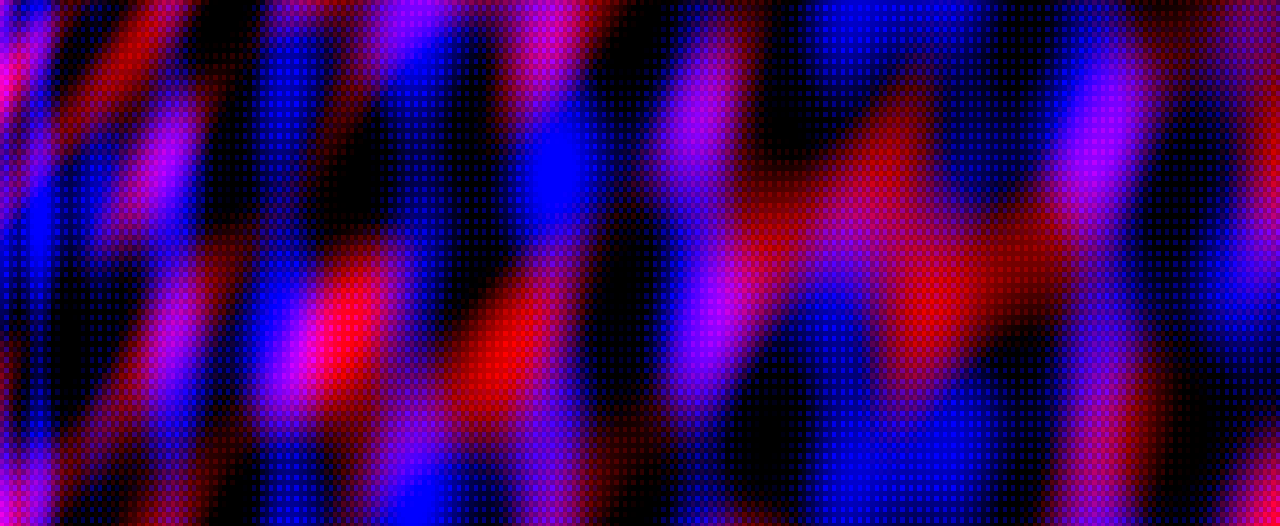
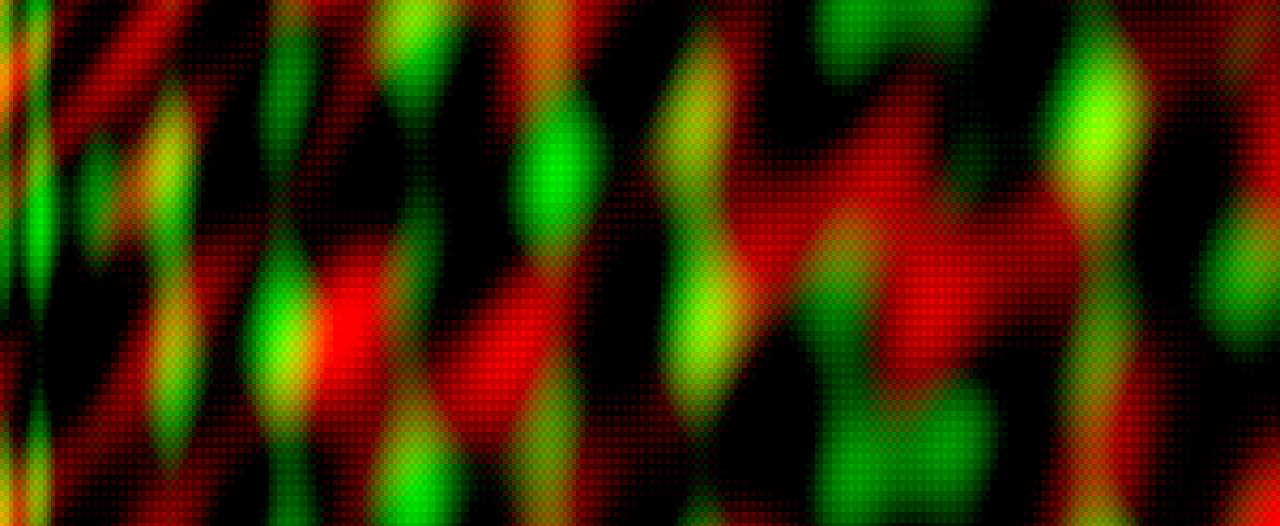
Before and after one commit to Wattle-bird/idle-page, a plain HTML site: page index.html in a window 1280 px wide. Shown: the top 526 px of the page. Drawn offline with Linux system fonts and the light colour scheme.

Commit message:
Make colors more night friendly

```diff
--- a/index.html
+++ b/index.html
@@ -49,14 +49,14 @@
         for (let y = 0; y < HEIGHT; y++) {
           const sin = Math.sin
           let r = (sin(x/ 7 + t * 20) + sin(x/64 + y/12 + t*30) + sin(y/13 - x/25 + t*34) + sin(Math.sqrt(x+y+(t%30)) * 4)) * 64 + 30
-          let b = (sin(x/5 + t * 15) + sin(x/16 + y/7 + t*28) + sin(y/14 - x/20 + t*34) + sin(Math.sqrt(x+(t%35)) * 4)) * 64 + 60
+          let g = (sin(x/5 + t * 15) + sin(x/16 + y/7 + t*28) + sin(y/14 - x/20 + t*34) + sin(Math.sqrt(x+(t%35)) * 4)) * 64
 
-          if (x%2 && y%2) b+= 100;
+          if (x%2 && y%2) g+= 20;
           if ((x+1)%2 && (y+1)%2) r += 40;
 
           const offset = (x + y * WIDTH) * 4;
           imgData.data[offset] = r;
-          imgData.data[offset+2] = b;
+          imgData.data[offset+1] = g;
           imgData.data[offset+3] = 255;
         }
       }
```
